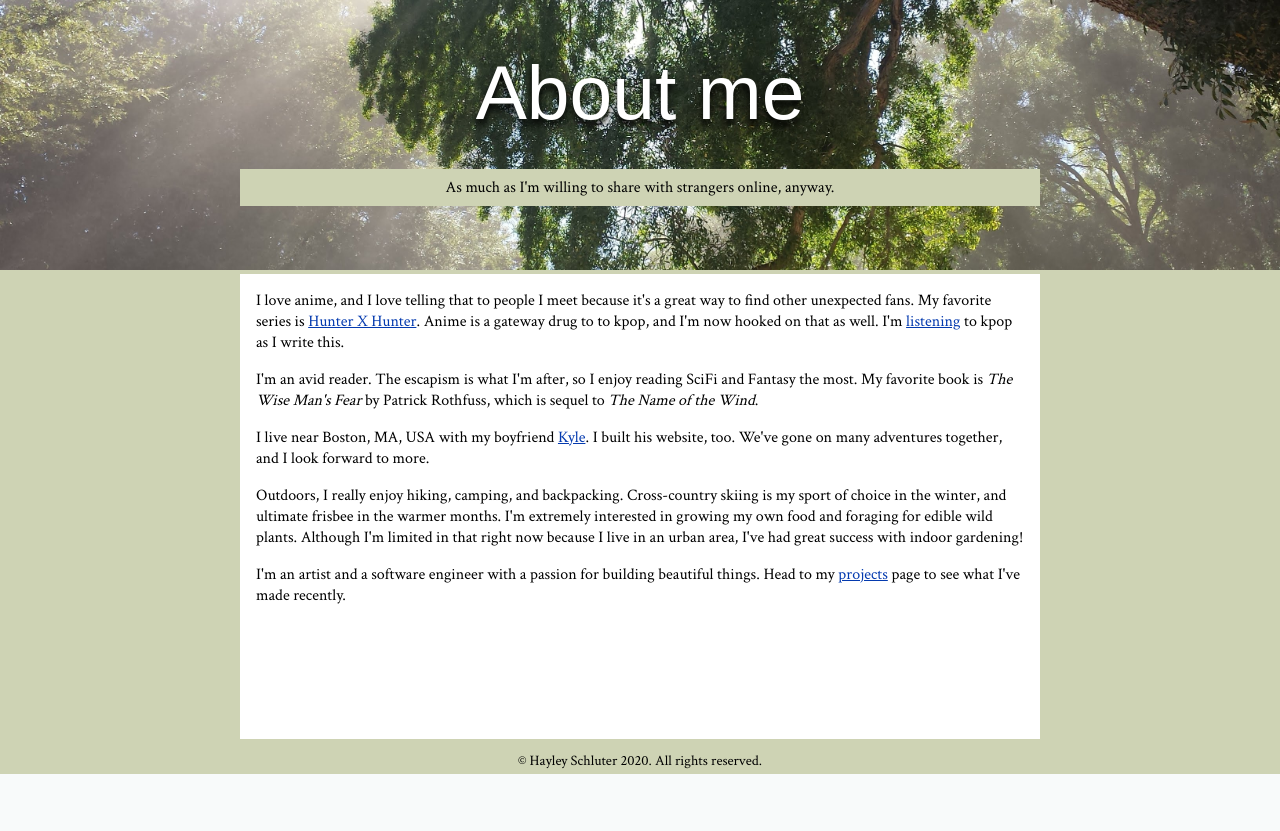
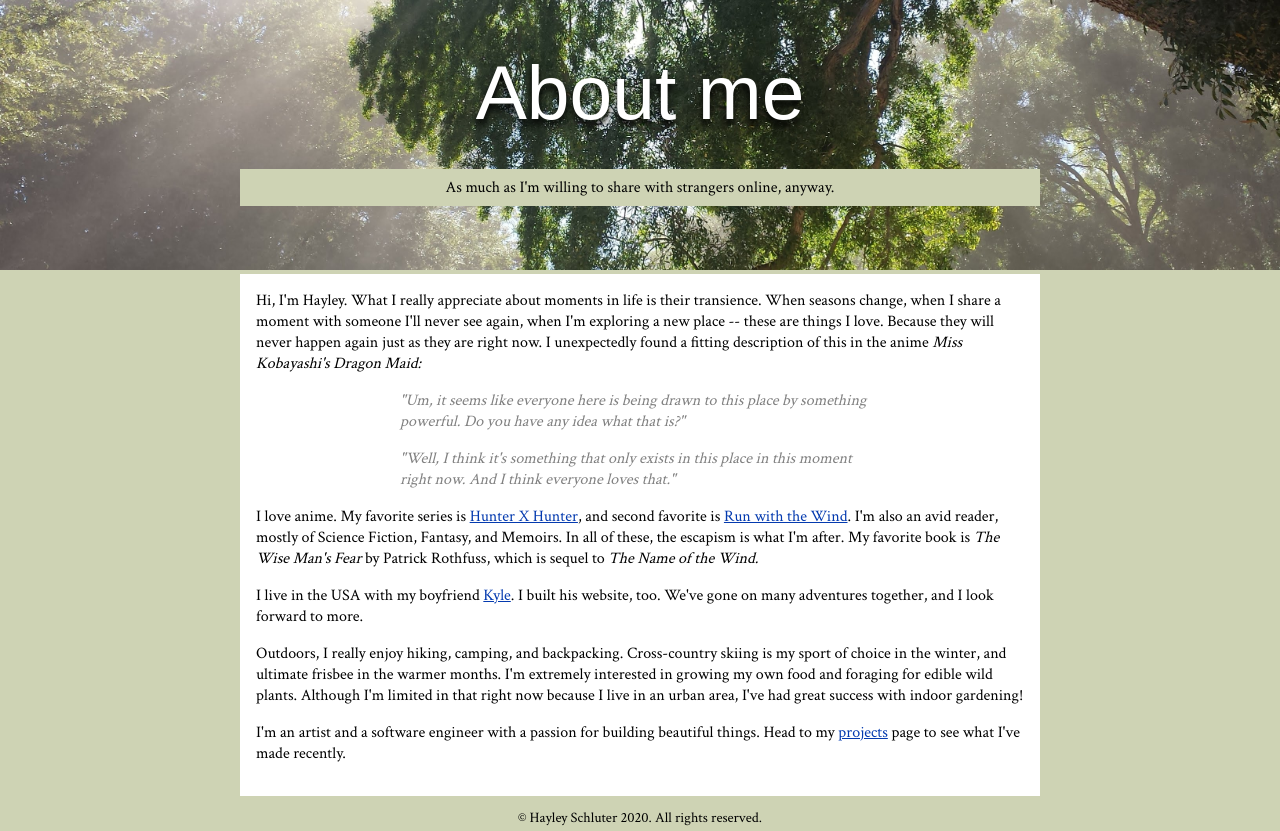
Before and after one commit to Hydriad/hydriad.github.io, a PHP site: page /about.html in a window 1280 px wide. Shown: the part 26-857 px from the top of the page. Before the commit the page ends 800 px from the top, so only its background shows below. Run offline with PHP 8.4, Linux system fonts and the light colour scheme; some web fonts are replaced.

Commit message:
update About and Projects pages to be more current

```diff
--- a/about.html
+++ b/about.html
@@ -25,11 +25,16 @@
             <p>As much as I'm willing to share with strangers online, anyway.</p>
         </header>
         <section class="content no-shrink">
-            <p>I love anime, and I love telling that to people I meet because it's a great way to find other unexpected fans. My favorite series is <a href="https://myanimelist.net/anime/11061/Hunter_x_Hunter_2011?q=hunter%20x%20hunter" target="_blank">Hunter X Hunter</a>. Anime is a gateway drug to to kpop, and I'm now hooked on that as well. I'm <a href="https://www.youtube.com/watch?v=vecSVX1QYbQ" target="_blank">listening</a> to kpop as I write this.
+            <p>Hi, I'm Hayley. What I really appreciate about moments in life is their transience. When seasons change, when I share a moment with someone I'll never see again, when I'm exploring a new place -- these are things I love. Because they will never happen again just as they are right now. I unexpectedly found a fitting description of this in the anime <i>Miss Kobayashi's Dragon Maid:</i></p>
 
-            <p>I'm an avid reader. The escapism is what I'm after, so I enjoy reading SciFi and Fantasy the most. My favorite book is <i>The Wise Man's Fear</i> by Patrick Rothfuss, which is sequel to <i>The Name of the Wind</i>.</p>
+            <div class="quote">
+                <p>"Um, it seems like everyone here is being drawn to this place by something powerful. Do you have any idea what that is?"</p>
+                <p>"Well, I think it's something that only exists in this place in this moment right now. And I think everyone loves that."</p>
+            </div>
 
-            <p>I live near Boston, MA, USA with my boyfriend <a href="https://kyledonahue.net/" target="_blank">Kyle</a>. I built his website, too. We've gone on many adventures together, and I look forward to more.</p>
+            <p>I love anime. My favorite series is <a href="https://myanimelist.net/anime/11061/Hunter_x_Hunter_2011?q=hunter%20x%20hunter" target="_blank">Hunter X Hunter</a>, and second favorite is <a href="https://myanimelist.net/anime/37965/Kaze_ga_Tsuyoku_Fuiteiru?q=run%20with%20&cat=anime">Run with the Wind</a>. I'm also an avid reader, mostly of Science Fiction, Fantasy, and Memoirs. In all of these, the escapism is what I'm after. My favorite book is <i>The Wise Man's Fear</i> by Patrick Rothfuss, which is sequel to <i>The Name of the Wind.</i></p>
+
+            <p>I live in the USA with my boyfriend <a href="https://kyledonahue.net/" target="_blank">Kyle</a>. I built his website, too. We've gone on many adventures together, and I look forward to more.</p>
 
             <p>Outdoors, I really enjoy hiking, camping, and backpacking. Cross-country skiing is my sport of choice in the winter, and ultimate frisbee in the warmer months. I'm extremely interested in growing my own food and foraging for edible wild plants. Although I'm limited in that right now because I live in an urban area, I've had great success with indoor gardening!</p>
 
--- a/resources/about.css
+++ b/resources/about.css
@@ -9,3 +9,11 @@
 	background-color: #ced3b4;
 	/*bdcab9*/
 }
+
+.about .quote {
+	margin: auto;
+	position: relative;
+	width: 30rem;
+	color: grey;
+	font-style: italic;
+}
```
Also changed, not shown: projects.html (+13 -1 lines).
